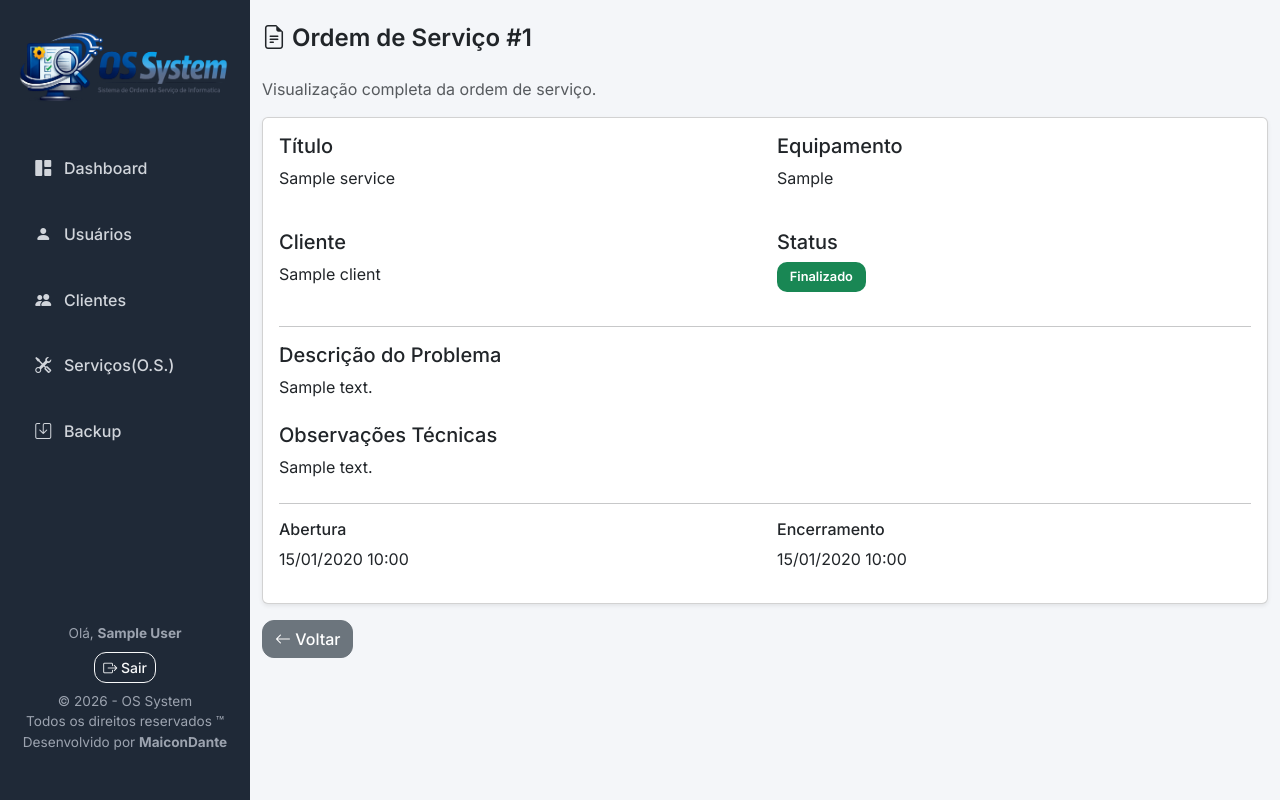
After one commit to MaiconDante/os_system, a Flask app: page /orders/1 in a window 1280 px wide. The commit adds this page. Run offline with Flask 3, Linux system fonts and the light colour scheme; a user stored in the database is signed in; tables that the repository leaves empty hold one stand-in row (values such as "Sample post").

Commit message:
feat: Adicionar visualização detalhada da ordem de serviço.

```diff
--- a/app/routes/order_service_routes.py
+++ b/app/routes/order_service_routes.py
@@ -90,6 +90,23 @@ def index():
         status=status,
         sort=sort
     )
+
+# Rota para exibir os detalhes de uma ordem de serviço específica
+@order_service_bp.route(
+    "/<int:order_id>"
+)
+@login_required
+def details(order_id):
+
+    order = OrderService.query.get_or_404(
+        order_id
+    )
+
+    return render_template(
+        "orders/details.html",
+        order=order
+    )
+
 
 # Rota para criar uma nova ordem de serviço
 @order_service_bp.route("/create", methods=["GET", "POST"])
--- /dev/null
+++ b/app/templates/orders/details.html
@@ -0,0 +1,160 @@
+{% extends "base.html" %}
+
+{% block title %}
+Detalhes da Ordem de Serviço
+{% endblock %}
+
+{% block content %}
+
+<h1 class="page-title">
+    <i class="bi bi-file-earmark-text"></i>
+    Ordem de Serviço #{{ order.id }}
+</h1>
+
+<p class="text-muted">
+    Visualização completa da ordem de serviço.
+</p>
+
+<div class="card shadow-sm">
+
+    <div class="card-body">
+
+        <div class="row mb-4">
+
+            <div class="col-md-6">
+
+                <h5>Título</h5>
+
+                <p>
+                    {{ order.title }}
+                </p>
+
+            </div>
+
+            <div class="col-md-6">
+
+                <h5>Equipamento</h5>
+
+                <p>
+                    {{ order.equipment }}
+                </p>
+
+            </div>
+
+        </div>
+
+        <div class="row mb-4">
+
+            <div class="col-md-6">
+
+                <h5>Cliente</h5>
+
+                <p>
+                    {{ order.client.name }}
+                </p>
+
+            </div>
+
+            <div class="col-md-6">
+
+                <h5>Status</h5>
+
+                {% if order.status == "Aberto" %}
+
+                    <span class="badge bg-warning text-dark">
+                        {{ order.status }}
+                    </span>
+
+                {% elif order.status == "Em andamento" %}
+
+                    <span class="badge bg-primary">
+                        {{ order.status }}
+                    </span>
+
+                {% elif order.status == "Finalizado" %}
+
+                    <span class="badge bg-success">
+                        {{ order.status }}
+                    </span>
+
+                {% endif %}
+
+            </div>
+
+        </div>
+
+        <hr>
+
+        <div class="mb-4">
+
+            <h5>Descrição do Problema</h5>
+
+            <p>
+                {{ order.description }}
+            </p>
+
+        </div>
+
+        <div class="mb-4">
+
+            <h5>Observações Técnicas</h5>
+
+            <p>
+                {{ order.technical_notes or "Nenhuma observação registrada." }}
+            </p>
+
+        </div>
+
+        <hr>
+
+        <div class="row">
+
+            <div class="col-md-6">
+
+                <h6>Abertura</h6>
+
+                <p>
+                    {{ order.created_at.strftime('%d/%m/%Y %H:%M') }}
+                </p>
+
+            </div>
+
+            <div class="col-md-6">
+
+                <h6>Encerramento</h6>
+
+                <p>
+
+                    {% if order.closed_at %}
+
+                        {{ order.closed_at.strftime('%d/%m/%Y %H:%M') }}
+
+                    {% else %}
+
+                        -
+
+                    {% endif %}
+
+                </p>
+
+            </div>
+
+        </div>
+
+    </div>
+
+</div>
+
+<div class="mt-3">
+
+    <a
+        href="{{ url_for('order_service.index') }}"
+        class="btn btn-secondary"
+    >
+        <i class="bi bi-arrow-left"></i>
+        Voltar
+    </a>
+
+</div>
+
+{% endblock %}
```
Also changed, not shown: app/templates/orders/index.html (+7 -0 lines).
